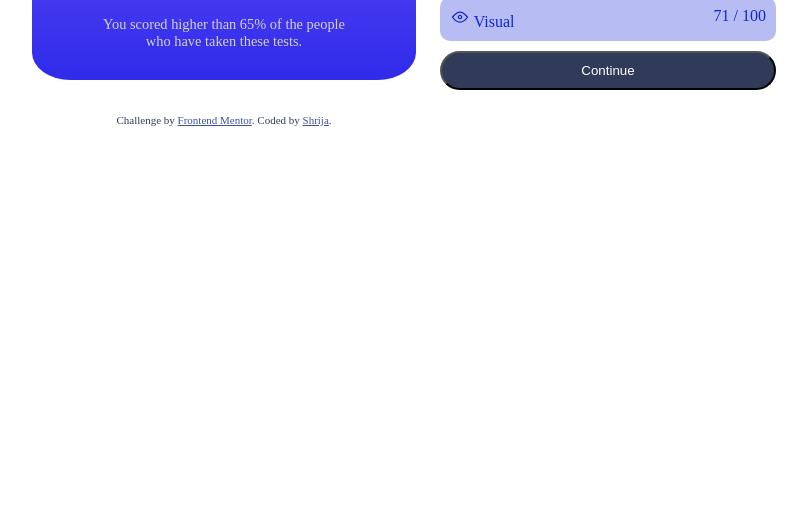
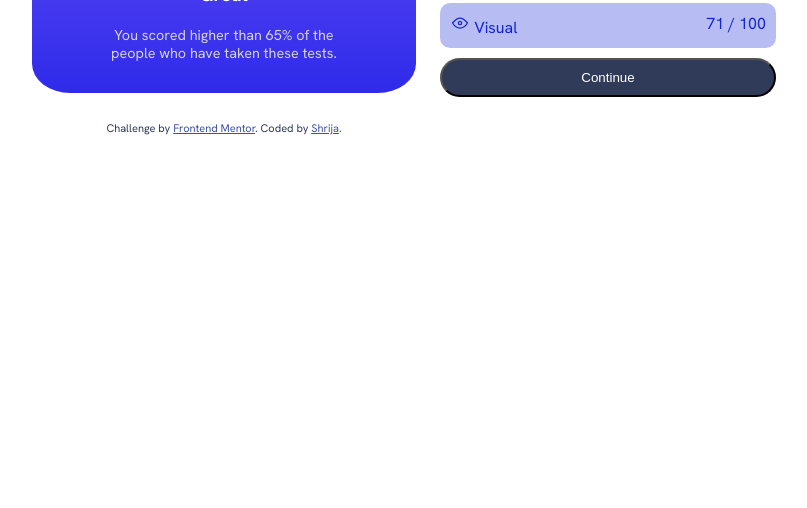
Before and after one commit to Shrija2/Project-1-Frontendmentor, a plain HTML site: page results-summary-component-main/index.html in a window 1280 px wide. Shown: the part 292-800 px from the top of the page, without its empty margins (32-839 px from the left). Drawn offline with Linux system fonts and the light colour scheme.

Commit message:
Update index.html-fonts-issue

```diff
--- a/results-summary-component-main/index.html
+++ b/results-summary-component-main/index.html
@@ -5,6 +5,9 @@
   <meta name="viewport" content="width=device-width, initial-scale=1.0"> <!-- displays site properly based on user's device -->
 
   <link rel="icon" type="image/png" sizes="32x32" href="./assets/images/favicon-32x32.png">
+  <link rel="preconnect" href="https://fonts.googleapis.com">
+  <link rel="preconnect" href="https://fonts.gstatic.com" crossorigin>
+  <link href="https://fonts.googleapis.com/css2?family=EB+Garamond&family=Hanken+Grotesk:wght@400;500;700&family=Inter&family=Roboto:wght@100;400;500&family=Work+Sans:wght@600&display=swap" rel="stylesheet">
   <link rel="stylesheet" href="style.css">
 
   <title>Frontend Mentor | Results summary component</title>
```
Lines whose indentation alone changed are shown as unchanged.
